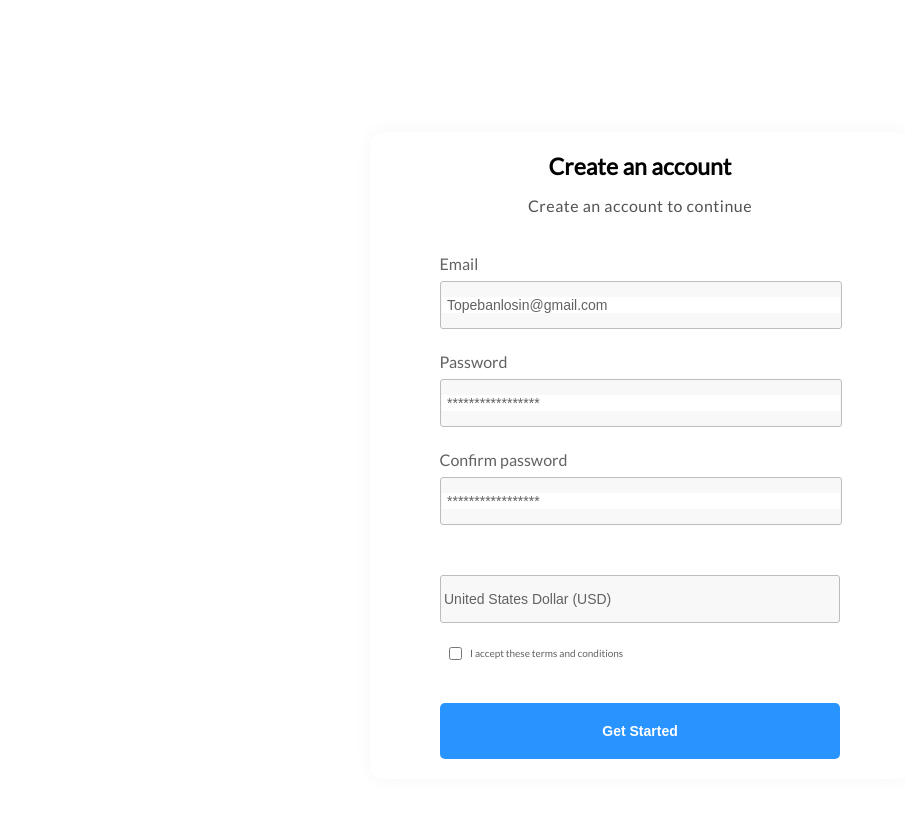
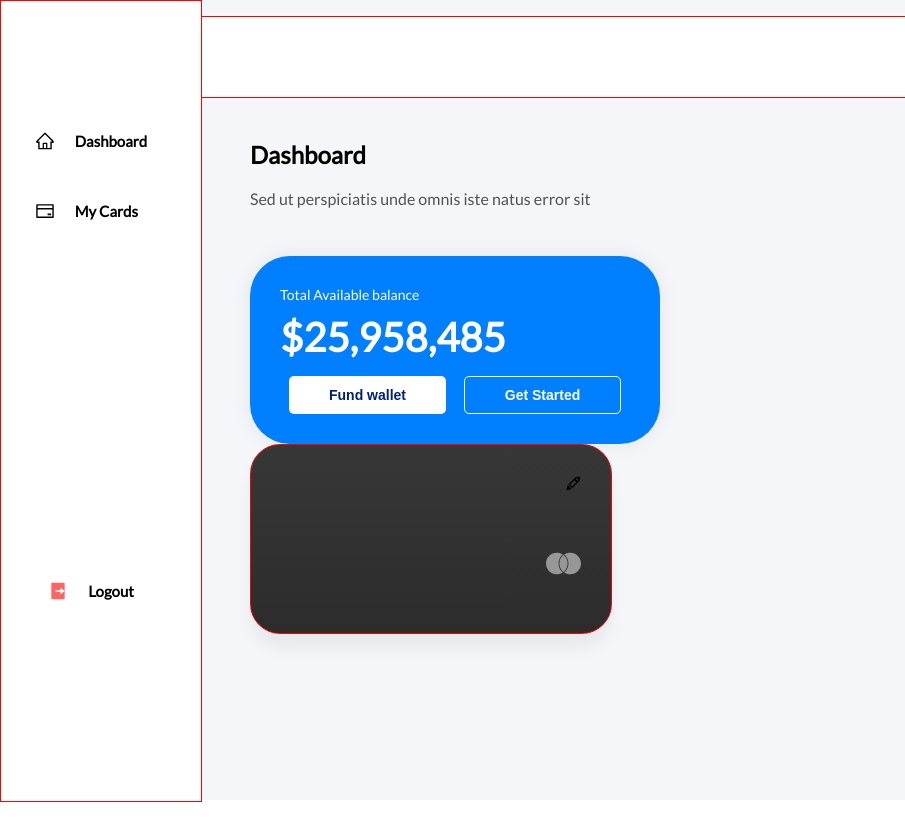
Before and after one commit to DennisJunior247/shutterscore-interviewtask, a React (Create React App) app: page / in a window 1280 px wide. Shown: the top 840 px of the page, without its empty margins (0-905 px from the left). After the commit the page ends 800 px from the top, so only its background shows below. Built offline with nearby package versions, Linux system fonts and the light colour scheme; the HTML template or start-up script is replaced by a standard one.

Commit message:
finsined dashboard

```diff
--- a/src/App.js
+++ b/src/App.js
@@ -1,4 +1,4 @@
-import Login from "./Pages/Login";
+import Login from "./Pages/Dashboard/Home";
 function App() {
   return (
     <div className="App">
--- a/src/Components/Card/styles.js
+++ b/src/Components/Card/styles.js
@@ -1,11 +1,11 @@
 import styled from "styled-components";
 
 export const Card = styled.div`
-  width: 330px;
-  height: 138px;
+  width: 350px;
+  height: 128px;
   background: #007fff 0% 0% no-repeat padding-box;
   box-shadow: 0px 0px 20px #00000014;
-  border-radius: 50px;
+  border-radius: 40px;
   display: flex;
   flex-direction: column;
   justify-content: space-between;
--- a/src/Components/DebitCard/index.js
+++ b/src/Components/DebitCard/index.js
@@ -1,31 +1,24 @@
 import React from "react";
 import { Card } from "./styles";
-import Button from "../Button";
+import { SiMastercard } from "react-icons/si";
+import { CgPen } from "react-icons/cg";
 
-const Index = () => {
+const Index = (props) => {
   return (
     <Card>
-      <section>
-        <span className="text">Total Available balance</span>
-        <span className="amount">$25,958,485</span>
+      <section className="amount">
+        <span className="amount-in-card">
+          {props.amount} <small>{props.currency}</small>
+        </span>
+        <CgPen />
       </section>
-      <div>
-        <Button
-          width={"45%"}
-          bgColor={"#fff"}
-          color={"#00217B"}
-          text={"Fund wallet"}
-          padding={"10px"}
-        />
-        <Button
-          width={"45%"}
-          bgColor={"#007FFF"}
-          color={"#fff"}
-          text={"Get Started"}
-          padding={"10px"}
-          border={"0.3px solid #fff"}
-        />
-      </div>
+      <section className="card-number">
+        <span className="sub-cardNum">{props.cardNum}</span>
+      </section>
+      <section className="iconWrapper">
+        <span className="cvv">{props.cvv}</span>
+        <SiMastercard />
+      </section>
     </Card>
   );
 };
--- a/src/Components/DebitCard/styles.js
+++ b/src/Components/DebitCard/styles.js
@@ -1,34 +1,46 @@
 import styled from "styled-components";
 
+
 export const Card = styled.div`
-  width: 330px;
-  height: 138px;
-  background: #007fff 0% 0% no-repeat padding-box;
-  box-shadow: 0px 0px 20px #00000014;
-  border-radius: 50px;
+  width: 300px;
+  height: 128px;
+  border-radius: 30px;
+  border: 1px solid red;
   display: flex;
   flex-direction: column;
-  justify-content: space-between;
   padding: 30px;
-  section {
-    display: flex;
-    flex-direction: column;
-    .amount {
-      font-size: 40px;
-      font-weight: bold;
-      color: #fff;
-      margin-top: 10px;
-    }
-    .text {
-      color: #fff;
-      font-size: 14px;
-    }
-
-  }
-
-  div {
+  background: transparent linear-gradient(0deg, #2c2c2c 0%, #373737 100%);
+  box-shadow: 0px 15px 15px #0000000d;
+  .amount {
     display: flex;
     justify-content: space-between;
-    padding: 0;
+    margin-bottom: 15px;
+    small {
+      color: #cccccc;
+      font-size: 15px;
+    }
+    .amount-in-card {
+      font-size: 25px;
+      color: #ffff;
+    }
+  }
+  .card-number {
+    margin: 20px 0;
+    .sub-cardNum {
+      color: #979797;
+    }
+  }
+  .iconWrapper {
+    display: flex;
+    justify-content: space-between;
+    align-items: center;
+    .cvv {
+      color: #979797;
+    }
+    svg {
+      width: 35px;
+      height: 35px;
+      fill: #979797;
+    }
   }
 `;
--- a/src/Components/Header/styles.js
+++ b/src/Components/Header/styles.js
@@ -2,16 +2,15 @@ import styled from "styled-components";
 
 export const HeaderStyles = styled.menu`
   height: 80px;
-  position: relative;
+  /* padding: 0 5%; */
+  width: 100%;
+  position: fixed;
+  background: #ffff;
+  z-index: 2;
   right: 0;
   left: 0;
-  /* padding: 1.5rem 1rem; */
-  /* width: 100%; */
+  top: 0;
   border: 1px solid red;
-  z-index: 15000;
-  width: calc(100% - 200px);
-  /* padding: 0 50px; */
-  /* margin: 0 0 0 auto; */
   @media (max-width: 800px) {
     /* width: 100%; */
   }
--- a/src/Components/Layout/index.js
+++ b/src/Components/Layout/index.js
@@ -1,20 +1,20 @@
-import React from "react";
-import { LayoutStyle, Main } from "./styles";
-import Drawer from "../Drawer";
-import Menu from "../Header";
+import { Styles } from "./styles";
 
-const Index = ({ children }) => {
+import Header from "../../Components/Header";
+import Drawer from "../../Components/Drawer";
+
+const Layout = ({ children }) => {
   return (
     <>
-      <LayoutStyle>
-        <Menu />
-        <Drawer />
-        <Main>
-          <div>{children}</div>
-        </Main>
-      </LayoutStyle>
+      <Header />
+
+      <Drawer />
+
+      <Styles className="App">
+        <section className="layout">{children}</section>
+      </Styles>
     </>
   );
 };
 
-export default Index;
+export default Layout;
--- a/src/Components/Layout/styles.js
+++ b/src/Components/Layout/styles.js
@@ -1,27 +1,24 @@
 import styled from "styled-components";
 
-export const LayoutStyle = styled.div`
-  margin: 0 auto;
-`;
-export const Main = styled.main`
-  /* min-height: calc(100vh - 200px); */
-  background: #f5f6fa;
+export const Styles = styled.div`
+  min-height: 100vh;
+  position: relative;
+  overflow: hidden;
+  width: calc(100% - 200px);
   margin: 0 0 0 auto;
-  width: calc(100% - 200px);
-  padding: 32px 50px;
-  position: relative;
-  z-index: 1;
-  @media (max-width: 800px) {
-    padding: 32px 4%;
+  background-color: #f5f6fa;
+  > section {
+    padding: 50px;
+    margin: 70px 0;
+    max-width: 1100px;
   }
-  @media (max-width: 800px) {
+
+  @media (max-width: 700px) {
     width: 100%;
-  }
-  > div {
-    margin: 0 auto;
-    max-width: 1280px;
-    @media (max-width: 600px) {
-      margin-bottom: 20px;
+    margin-top: 136px;
+    > section {
+      margin: 20px 0;
+      padding: 20px 5%;
     }
   }
 `;
--- a/src/Pages/Dashboard/index.js
+++ b/src/Pages/Dashboard/Home/index.js
@@ -1,7 +1,8 @@
 import React from "react";
-import Layout from "../../Components/Layout";
+import Layout from "../../../Components/Layout";
 import { DashboardWrapper, DashboardCards } from "./styles";
-import Card from "../../Components/Card";
+import Card from "../../../Components/Card";
+import DCard from "../../../Components/DebitCard";
 
 const Index = () => {
   return (
@@ -15,6 +16,7 @@ const Index = () => {
         </div>
         <DashboardCards>
           <Card />
+          <DCard />
         </DashboardCards>
       </DashboardWrapper>
     </Layout>
```
Also changed, not shown: src/Pages/Dashboard/Home/styles.js (renamed from src/Pages/Dashboard/styles.js).
